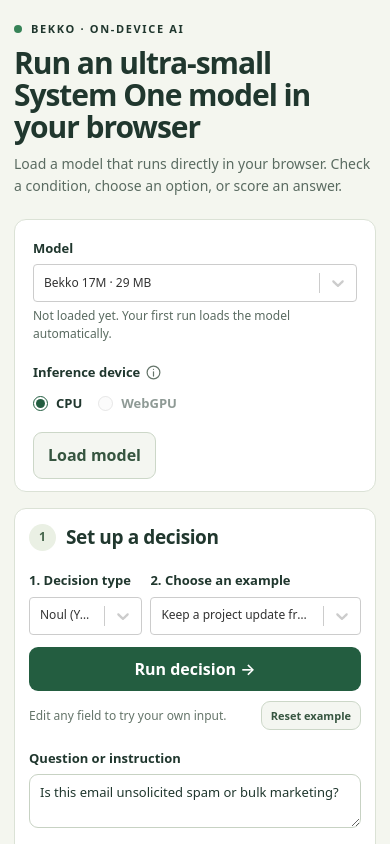
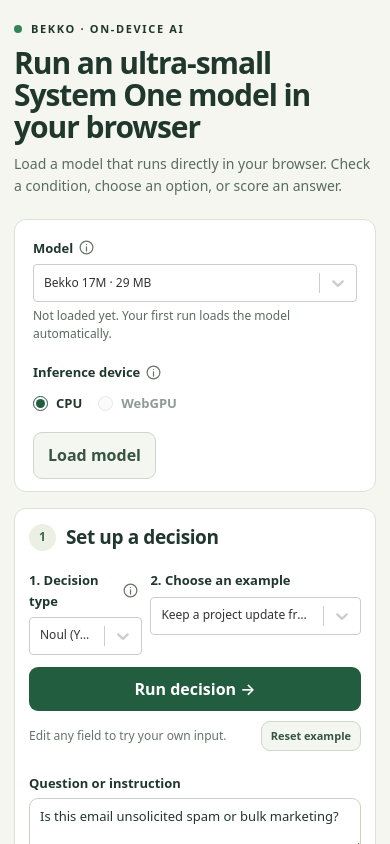
Before and after one commit to hotchpotch/bekko-system-one, a React (Vite) app in the folder browser/: page / in a window 390 px wide. Shown: the top 844 px of the page. Built offline with nearby package versions, Linux system fonts and the light colour scheme.

Commit message:
Add contextual help for decision inputs and results

```diff
--- a/browser/src/main.jsx
+++ b/browser/src/main.jsx
@@ -75,6 +75,13 @@
     <>
       <div className="result-kicker">
         {decision.task === "score" ? "Model score" : "Model prediction"}
+        <HelpTooltip id="result-help" label="Help with this result">
+          {decision.task === "score"
+            ? "The score averages your numeric levels using their probabilities. It may differ from the most likely single level. The bars show the probability for each level."
+            : decision.task === "choice"
+              ? "The heading shows the most likely option. Bars show probabilities across all options in your input order. Similar probabilities mean the model has no clear preference."
+              : "Yes is shown when its probability is at least 50%; otherwise No is shown. Values near 50% indicate an uncertain decision."}
+        </HelpTooltip>
       </div>
       <div className="result-value">{title}</div>
       <p className="result-note">{note}</p>
@@ -121,6 +128,11 @@
       ))}
       <p className="result-time">
         Inference: {inferenceMilliseconds.toFixed(1)} ms · {deviceLabel(device)}
+        <HelpTooltip id="timing-help" label="Help with inference time">
+          Time spent running the model across all candidates. Downloads, tokenization,
+          and result formatting are excluded. First runs may take longer. WebGPU may use
+          CPU assistance for unsupported operations.
+        </HelpTooltip>
       </p>
     </>
   );
@@ -303,6 +315,7 @@
           <Picker
             id="model"
             label="Model"
+            help={`${model.name} runs on your device. Larger models use more memory and take longer to load; they are not always more accurate. Switching models starts a new session.`}
             value={modelId}
             searchable={false}
             disabled={busy}
@@ -398,6 +411,11 @@
               <Picker
                 id="task"
                 label="1. Decision type"
+                help={{
+                  noul: "Noul checks a condition and returns Yes/No probabilities. Use Yes means and No means to define what each answer represents.",
+                  choice: "Choice selects one of your options. Write distinct alternatives and describe them if their names alone are unclear.",
+                  score: "Score rates the context against numeric levels. The result is a probability-weighted average, so it can fall between levels.",
+                }[form.task]}
                 value={form.task}
                 disabled={busy}
                 searchable={false}
@@ -519,6 +537,7 @@
                     <Textarea
                       id="yes"
                       label="Yes means"
+                      help="Describe the condition that counts as Yes. Define the opposite under No means; these descriptions are included in the model input."
                       rows={2}
                       required
                       value={form.yes}
@@ -549,8 +568,8 @@
                   onChange={(e) => change("options", e.target.value)}
                   help={
                     form.task === "score"
-                      ? "One level per line: number | meaning. Scores may fall between levels."
-                      : "One option per line: a name, or name | description."
+                      ? "One level per line: number | meaning, such as 0 | Not relevant. Use distinct numbers and describe each level. Results keep your input order; scores can fall between levels."
+                      : "One option per line: a unique name, or name | description. For example, refund | The customer wants their money back. Results keep your input order."
                   }
                 />
               </div>
--- a/browser/src/style.css
+++ b/browser/src/style.css
@@ -813,3 +813,24 @@
 .runtime-option.selected {
   background: transparent;
 }
+
+.field-label,
+.result-kicker,
+.result-time {
+  display: flex;
+  align-items: center;
+  gap: 5px;
+}
+.field-label label {
+  margin-right: 0;
+}
+.field-label .help-tooltip {
+  flex-shrink: 0;
+}
+.help-content {
+  position: fixed;
+  z-index: 100;
+  text-transform: none;
+  letter-spacing: normal;
+  text-align: left;
+}
--- a/browser/src/ui.jsx
+++ b/browser/src/ui.jsx
@@ -39,7 +39,7 @@
   }, [maxRows, props.value]);
   return (
     <div className="field">
-      {label && <label htmlFor={id}>{label}</label>}
+      {label && <FieldLabel id={id} label={label} help={help} />}
       <textarea
         ref={textarea}
         rows={maxRows ? 1 : undefined}
@@ -48,11 +48,7 @@
         aria-describedby={help ? `${id}-help` : undefined}
         {...props}
       />
-      {help && (
-        <p id={`${id}-help`} className="hint">
-          {help}
-        </p>
-      )}
+
     </div>
   );
 }
@@ -86,6 +82,7 @@
 }
 
 export function Picker({
+  help,
   id,
   label,
   options,
@@ -97,7 +94,7 @@
   const flat = options.flatMap((option) => option.options || [option]);
   return (
     <div className="picker">
-      <label htmlFor={id}>{label}</label>
+      <FieldLabel id={id} label={label} help={help} />
       <Select
         inputId={id}
         instanceId={id}
@@ -124,11 +121,44 @@
   );
 }
 
+export function FieldLabel({ id, label, help }) {
+  return (
+    <div className="field-label">
+      <label htmlFor={id}>{label}</label>
+      {help && <HelpTooltip id={`${id}-help`} label={`Help: ${label}`}>{help}</HelpTooltip>}
+    </div>
+  );
+}
+
 export function HelpTooltip({ id, label, children }) {
   const [open, setOpen] = useState(false);
+  const anchor = useRef(null);
+  const bubble = useRef(null);
+  const [position, setPosition] = useState({});
+  useLayoutEffect(() => {
+    if (!open) return;
+    const place = () => {
+      const rect = anchor.current.getBoundingClientRect();
+      const box = bubble.current.getBoundingClientRect();
+      setPosition({
+        left: Math.max(12, Math.min(rect.left, innerWidth - box.width - 12)),
+        top: rect.bottom + box.height + 8 < innerHeight
+          ? rect.bottom + 6
+          : Math.max(12, rect.top - box.height - 6),
+      });
+    };
+    place();
+    window.addEventListener("resize", place);
+    window.addEventListener("scroll", place, true);
+    return () => {
+      window.removeEventListener("resize", place);
+      window.removeEventListener("scroll", place, true);
+    };
+  }, [open, children]);
   return (
     <span
       className="help-tooltip"
+      ref={anchor}
       onPointerEnter={(event) => {
         if (event.pointerType === "mouse") setOpen(true);
       }}
@@ -155,7 +185,7 @@
           <circle cx="12" cy="7.5" r=".9" fill="currentColor" stroke="none" />
         </svg>
       </button>
-      <span id={id} role="tooltip" className="help-content" hidden={!open}>
+      <span ref={bubble} id={id} role="tooltip" className="help-content" style={position} hidden={!open}>
         {children}
       </span>
     </span>
```
